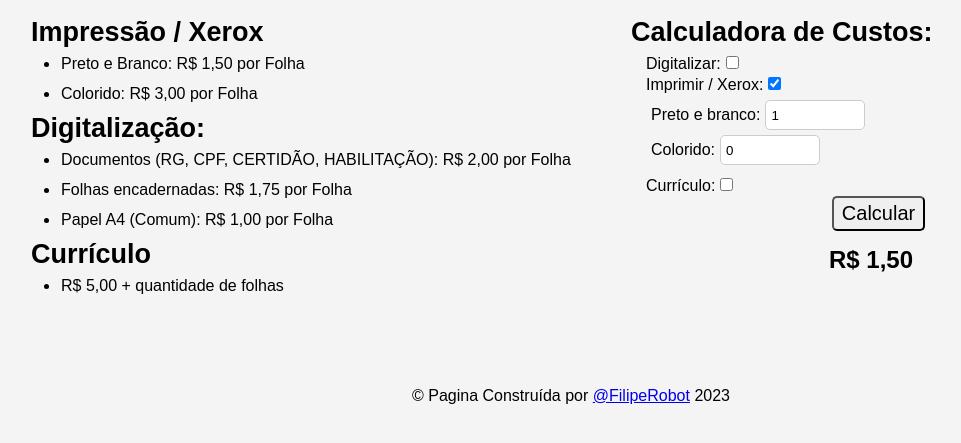
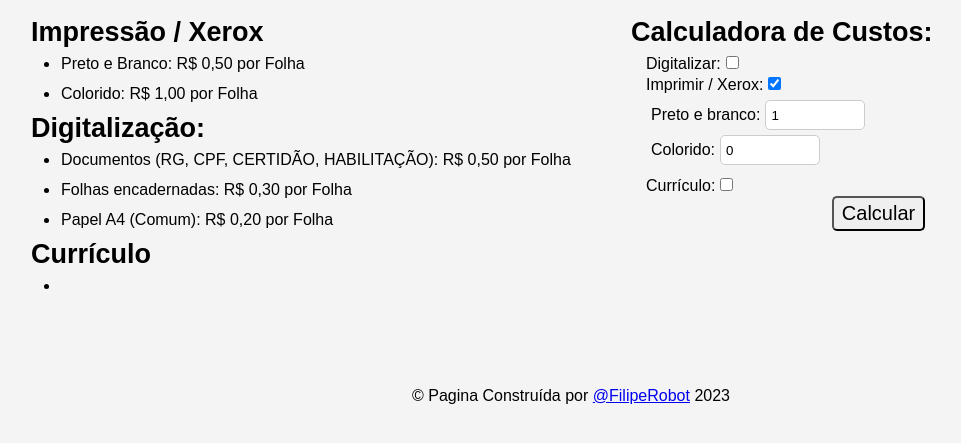
Before and after one commit to FilipeRobot/calcular-digitalizacao-impressao, a website: page index.html in a window 1280 px wide. Shown: the part 153-596 px from the top of the page, without its empty margins (69-1030 px from the left). Drawn offline with Linux system fonts and the light colour scheme.

Commit message:
Update index.html

```diff
--- a/index.html
+++ b/index.html
@@ -8,7 +8,7 @@
     <meta name="keywords" content="Calcular custo, Impressão, Digitalização" />
     <title>Calcule o preço da Impressão e Digitalização</title>
     <link rel="stylesheet" type="text/css" href="./styles/css/style.css">
-    <script src="./js/App.js" type="module"></script>
+    <!-- <script src="./js/App.js" type="module"></script> -->
 </head>
 <body>
     <header class="header">
```
